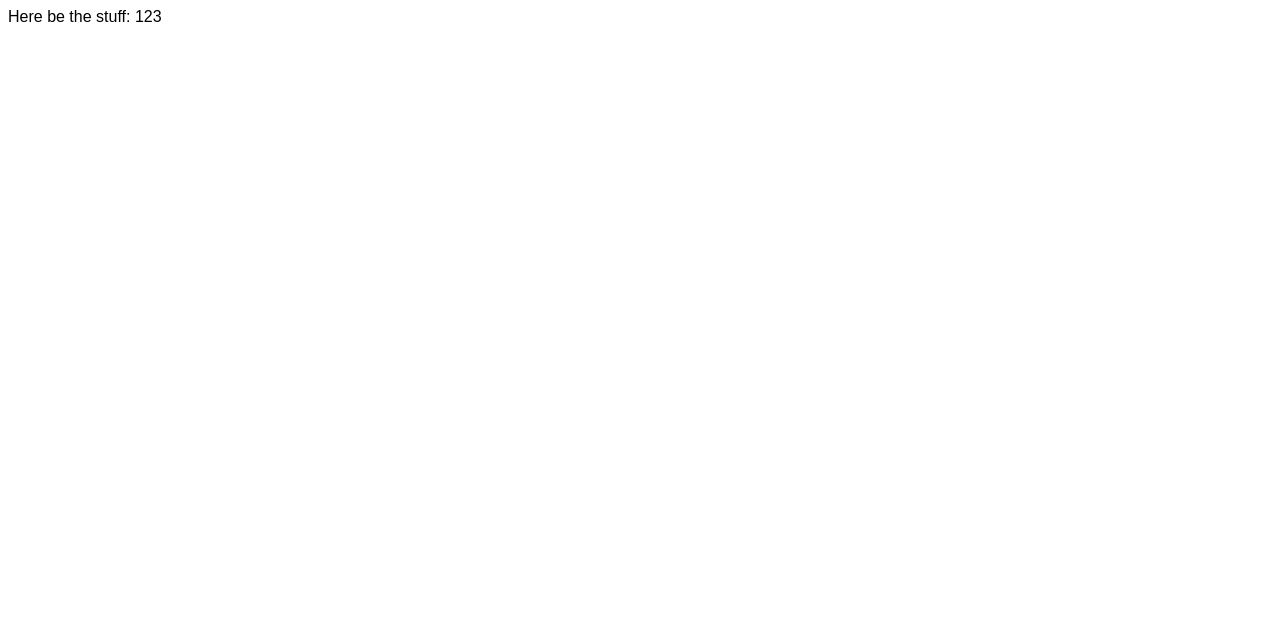
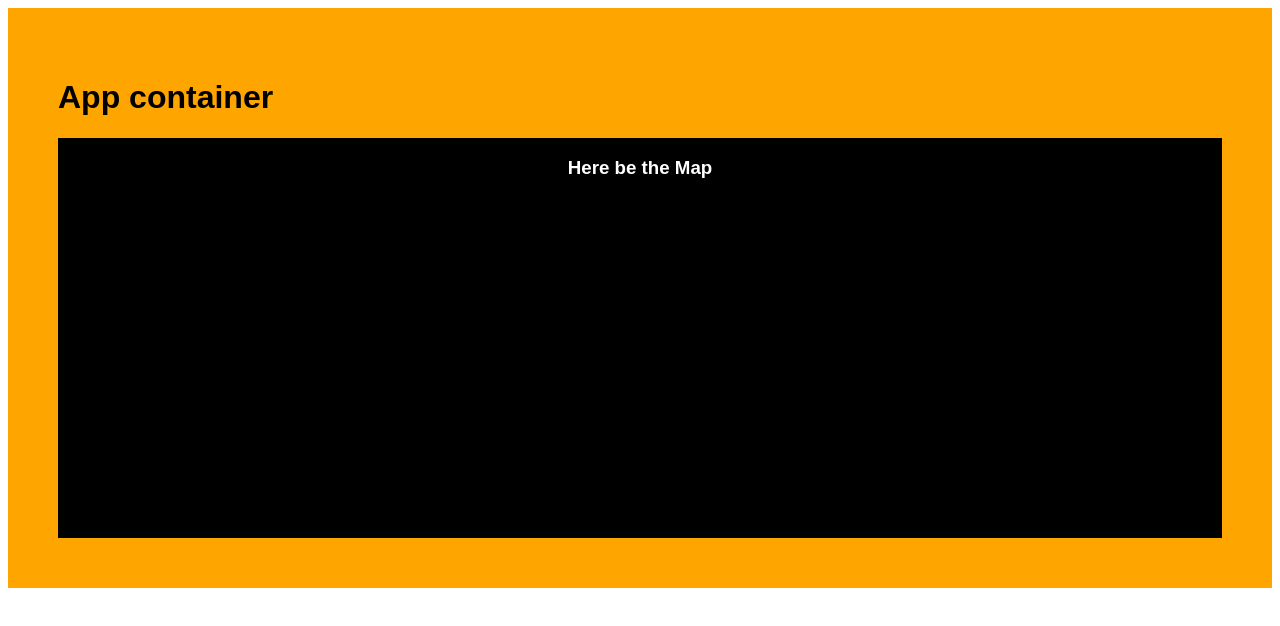
Before and after one commit to pirkanmaa/vkyir, a React app: page / in a window 1280 px wide. Shown: the top 626 px of the page. Built offline with nearby package versions, Linux system fonts and the light colour scheme; the HTML template or start-up script is replaced by a standard one.

Commit message:
Added MapComponent, changed some placeholder texts

```diff
--- a/src/App.js
+++ b/src/App.js
@@ -1,4 +1,12 @@
 import React, { Component } from 'react';
+import MapComponent from './components/MapComponent';
+
+const styles = {
+    app: {
+        background: 'orange',
+        padding: '50px'
+    }
+}
 
 class App extends Component {
     constructor(){
@@ -10,10 +18,9 @@ class App extends Component {
 
     render() {
         return (
-            <div onClick={() => {
-                    this.setState({number: this.state.number - 1});
-            }}>
-                Here be the stuff: {this.state.number}
+            <div style={styles.app}>
+                <h1 style={styles.header}> App container </h1>
+                <MapComponent> </MapComponent>
             </div>
         );
     }
--- /dev/null
+++ b/src/components/MapComponent.js
@@ -0,0 +1,29 @@
+import React, { Component } from 'react';
+
+const styles = {
+    mapComponent: {
+        background: 'black',
+        color: 'white',
+        display: 'flex',
+        flexDirection: 'row',
+        justifyContent: 'center',
+        minHeight: '400px',
+        minWidth: '600px'
+    }
+}
+
+class MapComponent extends Component {
+    constructor() {
+        super();
+    }
+
+    render() {
+        return (
+            <div style={styles.mapComponent}>
+                <h3> Here be the Map </h3>
+            </div>
+        );
+    }
+};
+
+export default MapComponent;
--- a/src/main.js
+++ b/src/main.js
@@ -6,6 +6,6 @@ import './styles/styles.scss';
 document.addEventListener('DOMContentLoaded', () => {
     ReactDOM.render(
         React.createElement(App),
-        document.getElementById('react-test')
+        document.getElementById('app')
     );
 });
```
Also changed, not shown: 1 other file (tests, documents, lock files or other folders).
